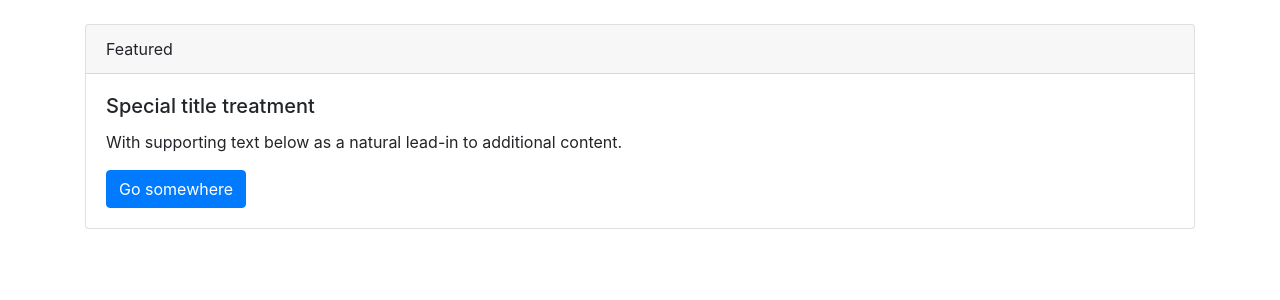
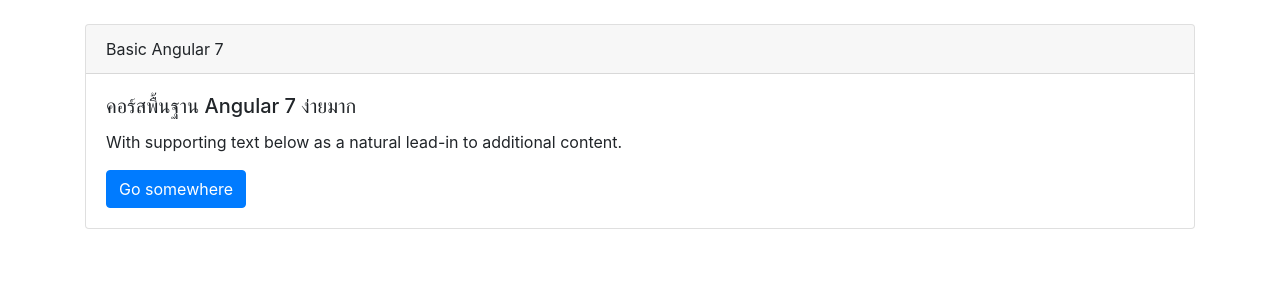
Before and after one commit to un4ckn0wl3z/basic-angular7, an Angular app: page / in a window 1280 px wide. Shown: the top 300 px of the page. Built offline with nearby package versions, Linux system fonts and the light colour scheme.

Commit message:
add settimeout to change title text

```diff
--- a/src/app/app.component.html
+++ b/src/app/app.component.html
@@ -3,10 +3,10 @@
 
   <div class="card">
     <div class="card-header">
-      Featured
+      {{header}}
     </div>
     <div class="card-body">
-      <h5 class="card-title">Special title treatment</h5>
+      <h5 class="card-title">{{title}}</h5>
       <p class="card-text">With supporting text below as a natural lead-in to additional content.</p>
       <a href="#" class="btn btn-primary">Go somewhere</a>
     </div>
--- a/src/app/app.component.ts
+++ b/src/app/app.component.ts
@@ -7,6 +7,14 @@
   styleUrls: ['./app.component.css']
 })
 export class AppComponent {
+  header: string = 'Basic Angular 7';
+  title: string = 'Basic Angular 7 is ez.';
+
+  constructor() {
+
+    setTimeout(() => this.title = 'คอร์สพื้นฐาน Angular 7 ง่ายมาก', 1000);
+
+  }
 
 
 }
```
